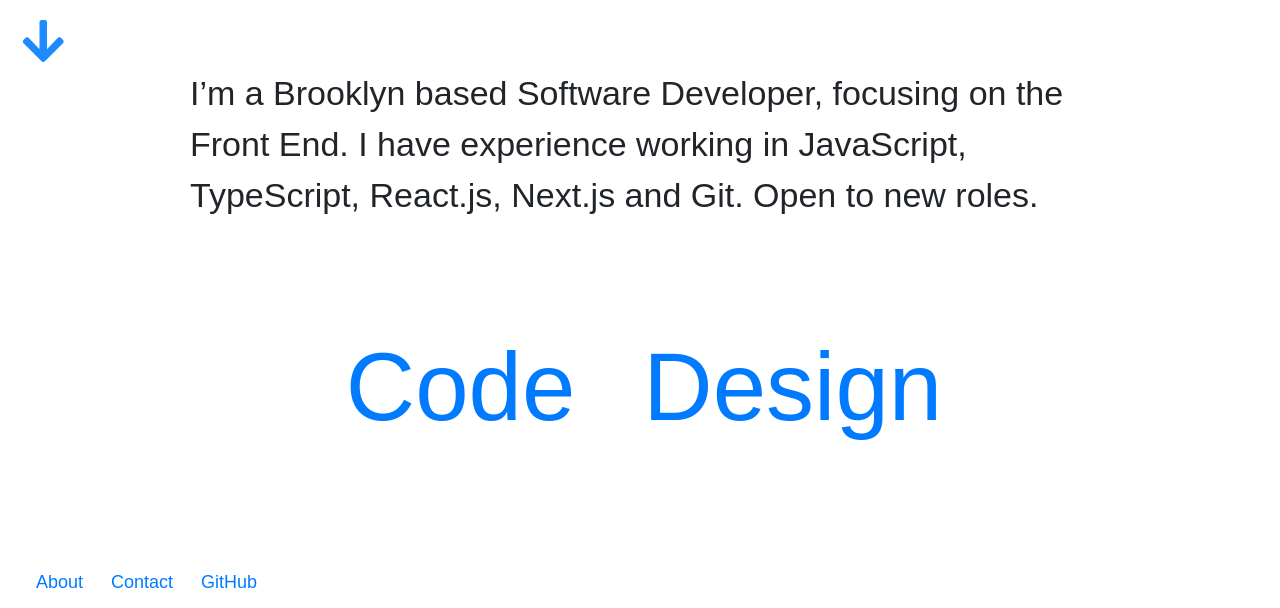
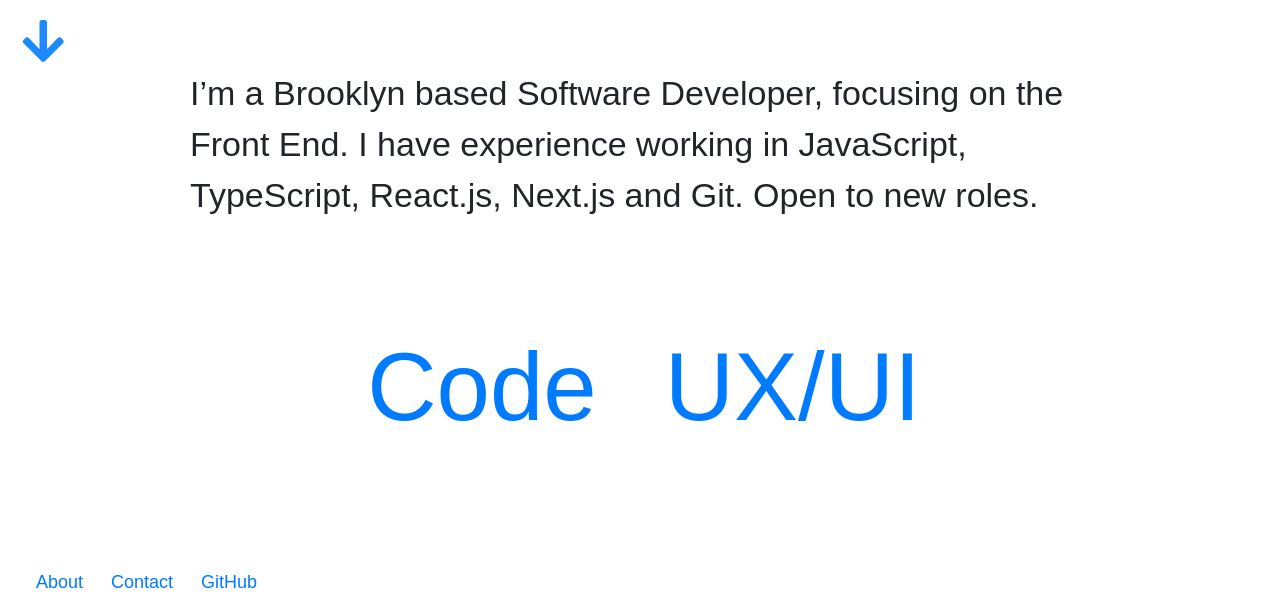
Before and after one commit to rhenry7/portfolio_website, a plain HTML site: page index.html in a window 1280 px wide. Shown: the part 529-1137 px from the top of the page. Drawn offline with nearby package versions, Linux system fonts and the light colour scheme; a web font is replaced by a local one.

Commit message:
updates to links

```diff
--- a/index.html
+++ b/index.html
@@ -82,7 +82,7 @@
         </div> -->
             <div class="projects_category  animate__animated animate__fadeIn animate__delay-2s">
                 <div>
-                    <a href="design.html" class="hover-title">Design</a>
+                    <a href="design.html" class="hover-title">UX/UI</a>
 
                 </div>
             </div>
```
